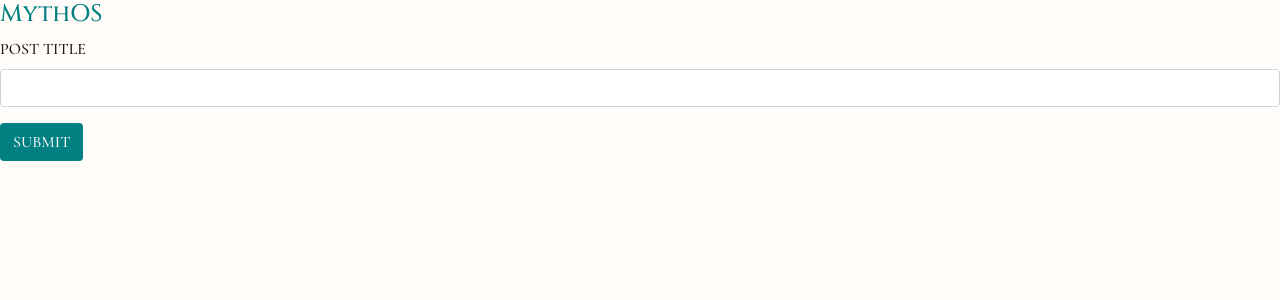
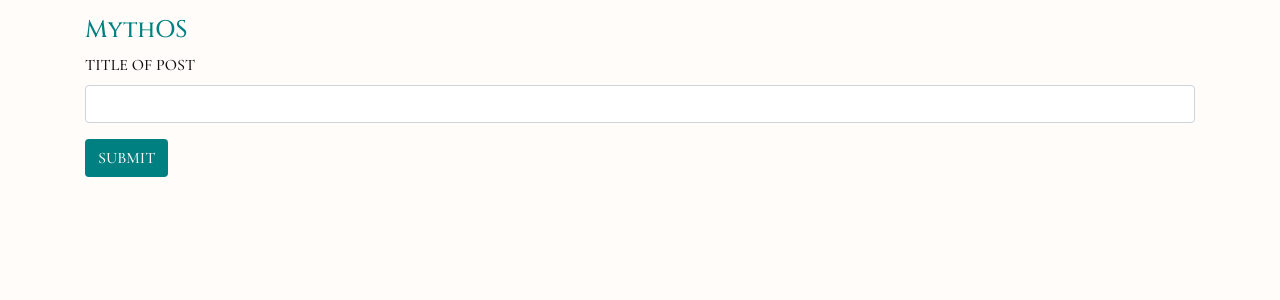
Before and after one commit to Nimira43/MythOS, a React (Create React App) app in the folder client/: page / in a window 1280 px wide. Shown: the top 300 px of the page. Built offline with nearby package versions, Linux system fonts and the light colour scheme.

Commit message:
More styling

```diff
--- a/client/src/App.js
+++ b/client/src/App.js
@@ -2,8 +2,8 @@ import PostCreate from './PostCreate'
 
 export default function App() {
   return (
-    <div >
-      <h4 className='logo text-main'>MythOS</h4>
+    <div className='container'>
+      <h4 className='logo text-main mt-3'>MythOS</h4>
       <PostCreate />
     </div>
   )
--- a/client/src/PostCreate.js
+++ b/client/src/PostCreate.js
@@ -3,7 +3,7 @@ export default function PostCreate() {
     <div>
       <form>
         <div className='form-group'>
-          <label>Post Title</label>
+          <label>Title of Post</label>
           <input
             type="text"
             className='form-control'
--- a/client/src/index.css
+++ b/client/src/index.css
@@ -76,7 +76,7 @@ body {
   color: var(--grey-light);
 }
 .bg-grey-light-extra {
-  background-color: var(--grey-extra);
+  background-color: var(--grey-light-extra);
 }
 .text-grey-light-extra {
   color: var(--grey-light-extra);
```
